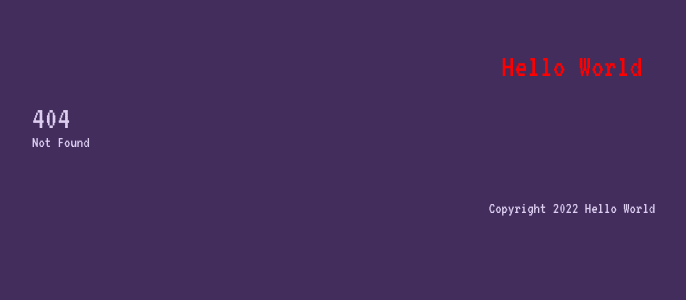
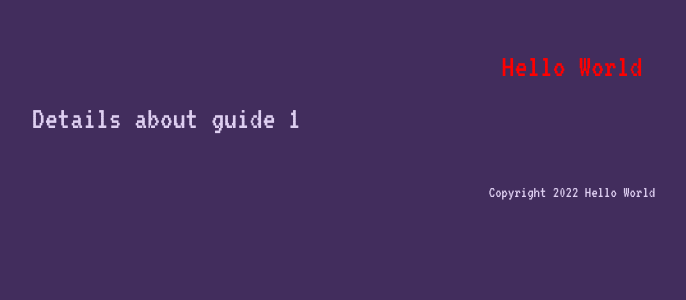
Before and after one commit to Noob-Dev-Official/sveltekit-tutorial, a SvelteKit app: page /guides/1 in a window 1280 px wide. Before the commit this address had no page. Shown: the top 300 px of the page, without its empty margins (68-754 px from the left). Built offline with nearby package versions, Linux system fonts and the light colour scheme.

Commit message:
dynamic route

```diff
--- /dev/null
+++ b/src/routes/guides/[id]/+page.svelte
@@ -0,0 +1,7 @@
+<script>
+	import { page } from '$app/stores';
+
+	const id = $page.params.id; // $ sign important
+</script>
+
+<h1>Details about guide {id}</h1>
```
